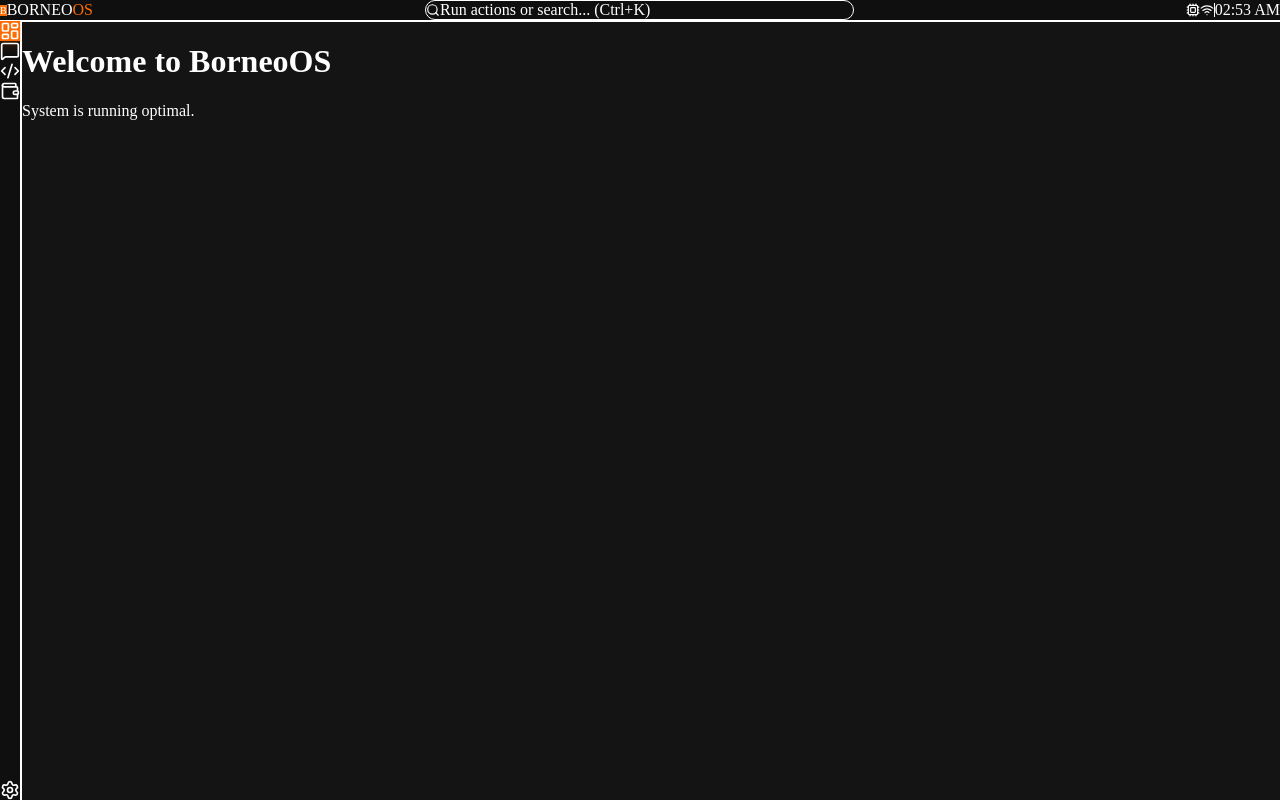
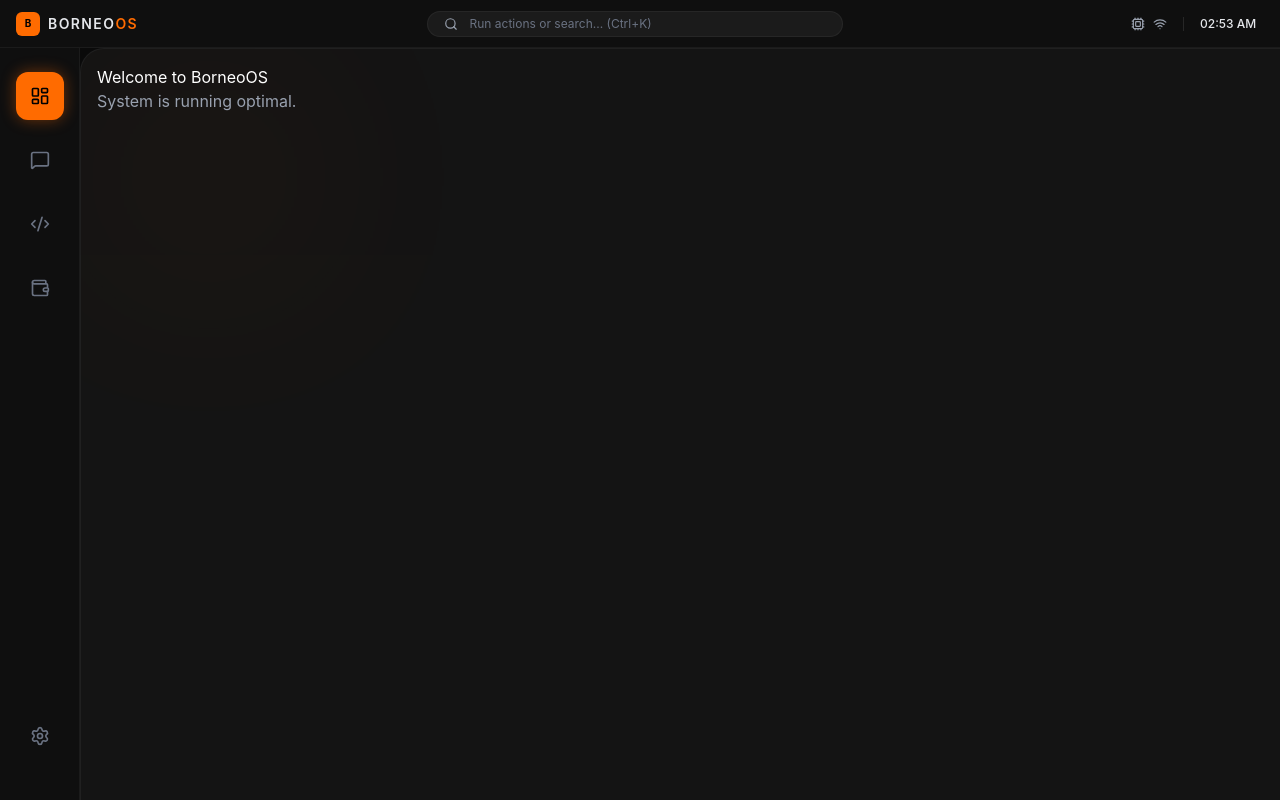
Before and after one commit to BANGKIRAL12/BorneoOS, a React (Vite) app: page / in a window 1280 px wide. Built offline with nearby package versions, Linux system fonts and the light colour scheme.

Commit message:
layout ting dan fondasi dasar selesai

```diff
--- a/package.json
+++ b/package.json
@@ -1,7 +1,7 @@
 {
   "name": "borneo-os",
   "private": true,
-  "version": "0.1.0",
+  "version": "0.1.1",
   "type": "module",
   "main": "src/main/index.js",
   "scripts": {
@@ -22,6 +22,7 @@
   },
   "devDependencies": {
     "@eslint/js": "^10.0.1",
+    "@tailwindcss/postcss": "^4.3.0",
     "@types/react": "^19.2.14",
     "@types/react-dom": "^19.2.3",
     "@vitejs/plugin-react": "^6.0.1",
--- a/postcss.config.js
+++ b/postcss.config.js
@@ -0,0 +1,6 @@
+export default {
+  plugins: {
+    '@tailwindcss/postcss': {}, // Ubah dari 'tailwindcss' menjadi ini
+    autoprefixer: {},
+  },
+}
--- a/src/renderer/src/index.css
+++ b/src/renderer/src/index.css
@@ -1,6 +1,4 @@
-@tailwind base;
-@tailwind components;
-@tailwind utilities;
+@import "tailwindcss";
 
 :root {
   color-scheme: dark;
```
Also changed, not shown: 1 other file (tests, documents, lock files or other folders).
